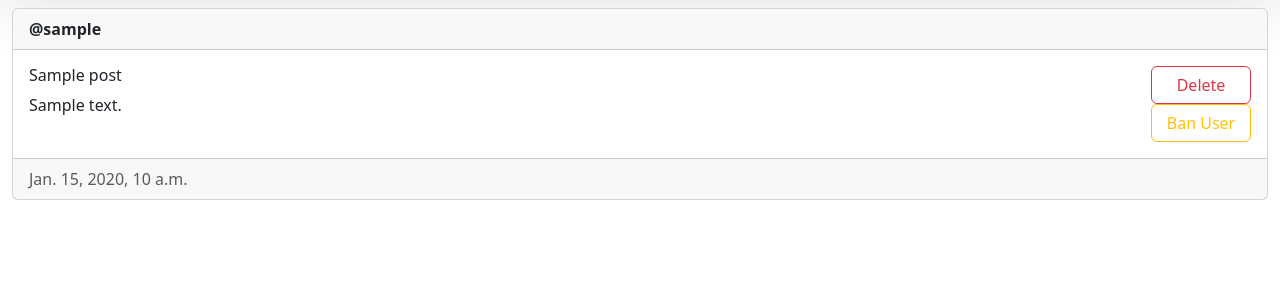
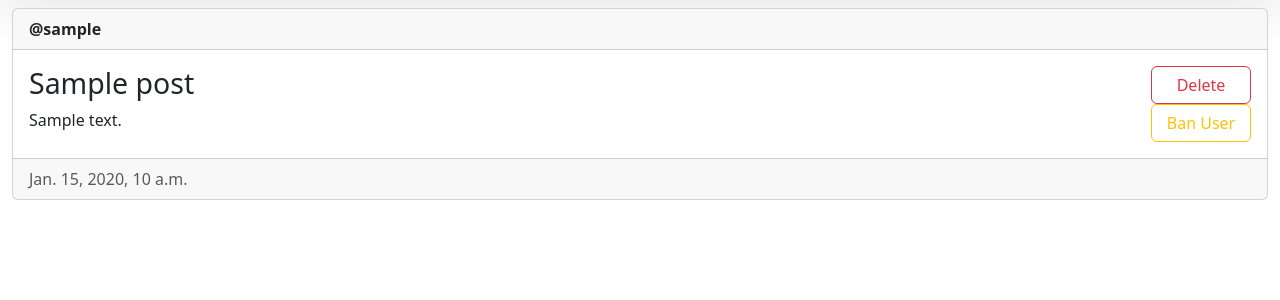
Before and after one commit to kestivvi/social-media, a Django app: page / in a window 1280 px wide. Shown: the part 60-360 px from the top of the page. Run offline with Django 4.2, Linux system fonts and the light colour scheme; a user stored in the database is signed in; tables that the repository leaves empty hold one stand-in row (values such as "Sample post"); some libraries are stand-ins or nearby versions.

Commit message:
Small changes

```diff
--- a/main/templates/main/base.html
+++ b/main/templates/main/base.html
@@ -47,6 +47,10 @@
     form button {
       width: 100px;
     }
+
+    .card-title {
+      font-size: calc(1.3rem + .6vw);
+    }
   </style>
 
 </head>
--- a/main/templates/main/home.html
+++ b/main/templates/main/home.html
@@ -4,7 +4,7 @@
   <div class="card-header"><strong>@{{ post.author.username }}</strong></div>
   <div class="card-body d-flex flex-row justify-content-between">
     <div>
-      <h5 class="card-title">{{post.title}}</h5>
+      <h3 class="card-title">{{post.title}}</h3>
       <p>{{post.description}}</p>
     </div>
     <div>
```
